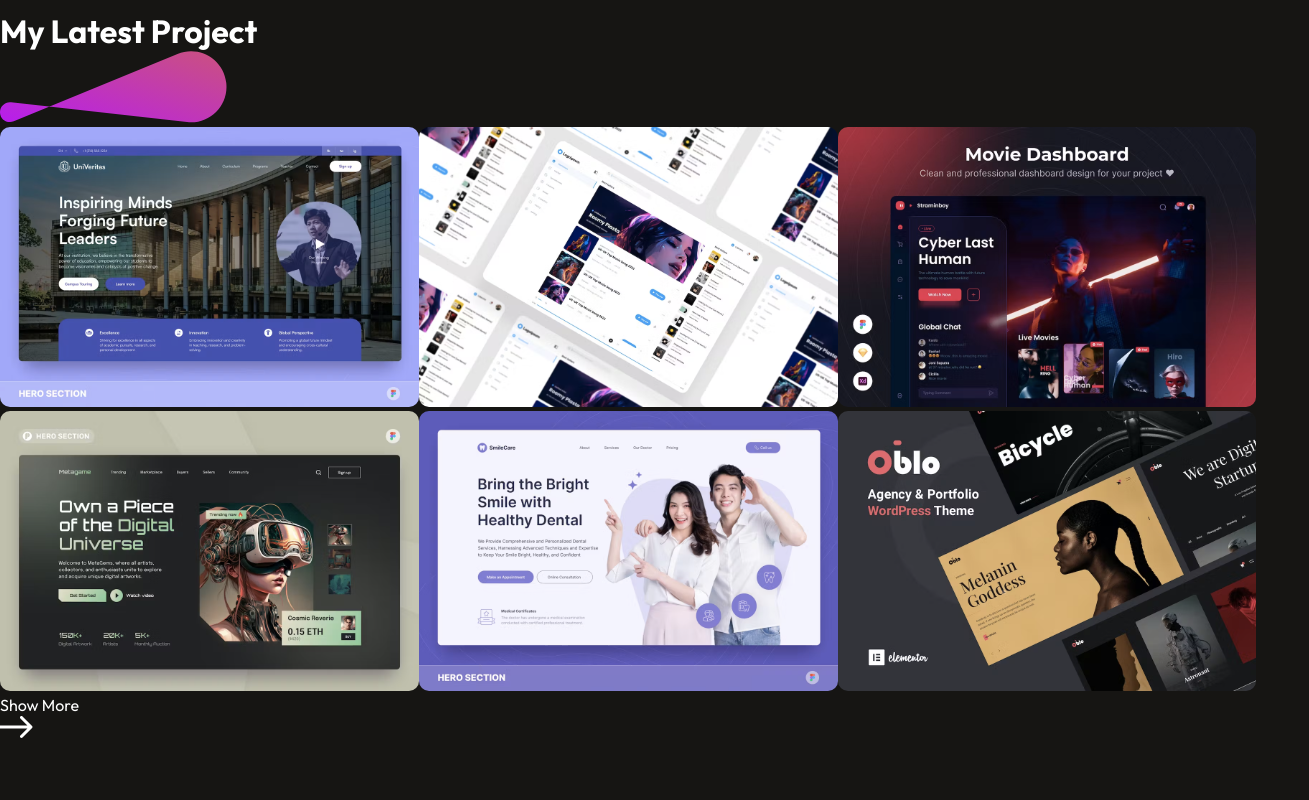
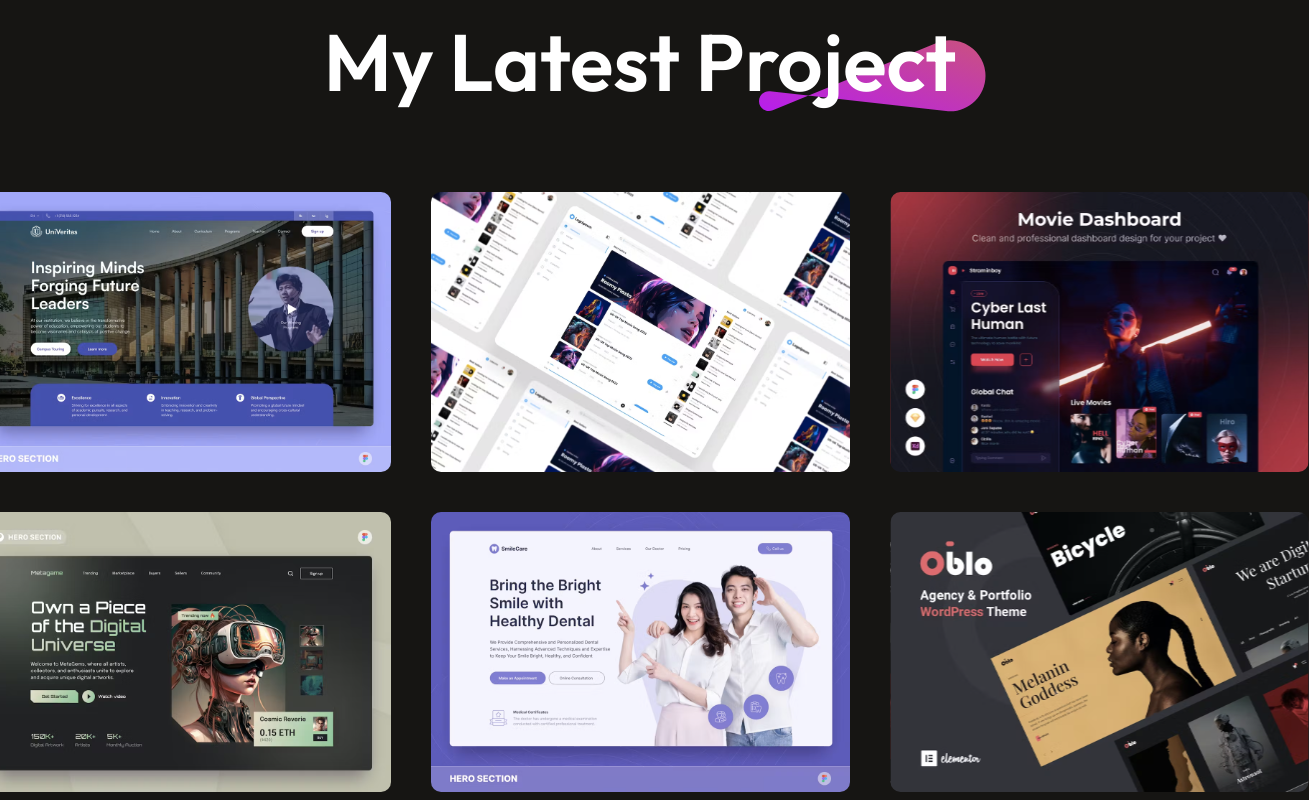
Before and after one commit to pramodkumarrout/pramodkumarroutportfolio, a React (Vite) app: page / in a window 1280 px wide. Shown: the part 4020-4820 px from the top of the page, 1309 px wide, since content can reach past the window. Before the commit the page ends 4763 px from the top, so only its background shows below. Built offline with nearby package versions, Linux system fonts and the light colour scheme.

Commit message:
MyProject section completed

```diff
--- a/src/Components/MyWork/MyWork.css
+++ b/src/Components/MyWork/MyWork.css
@@ -0,0 +1,65 @@
+.mywork {
+    display: flex;
+    flex-direction: column;
+    align-items: center;
+    justify-content: center;
+    gap: 80px;
+    margin: 80px 170px;
+}
+.mywork-title {
+     position: relative;
+
+}
+
+.mywork-title h1 {
+      padding: 0px 30px;
+      font-size: 80px;
+      font-weight: 600;
+}
+
+.mywork-title img{
+     position: absolute;
+     bottom: 0;
+     right: 0;
+     z-index: -1;
+}
+
+.mywork-container {
+     display: grid;
+     grid-template-columns: 1fr 1fr 1fr;
+     gap: 40px;
+}
+
+.mywork-container img {
+     box-sizing: border-box;
+     width: 419px;
+     height: 280px;
+     transition: 0.3s;
+     cursor: pointer;
+}
+
+.mywork-container img:hover{
+     transform: scale(1.10);
+     border: 4px solid #ff00ff;
+     border-radius: 10px;
+     transition: 0.3s;
+}
+
+.mywork-showmore {
+     display: flex;
+     gap: 15px;
+     border-radius: 50px;
+     border: 2px solid #fff;
+     padding: 30px 60px;
+     font-size: 22px;
+     font-weight: 500;
+     margin-bottom: 80px;
+     transition: 0.6s;
+     cursor: pointer;
+}
+
+.mywork-showmore:hover{
+     gap: 30px;
+     transition: 0.6s;
+
+}
```
